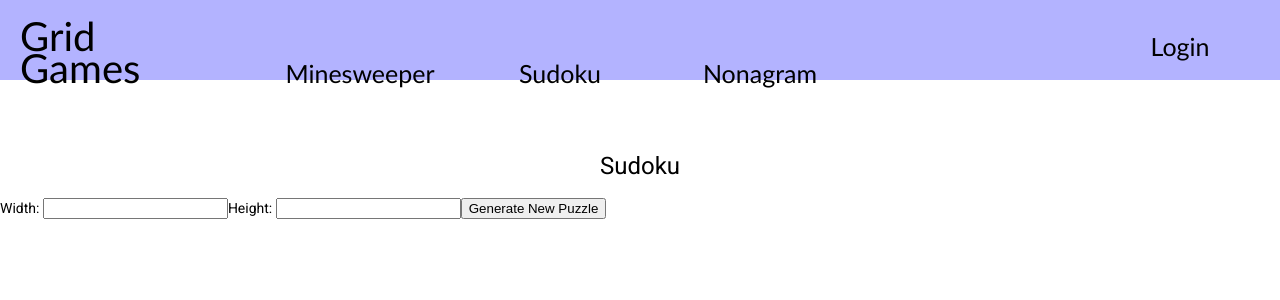
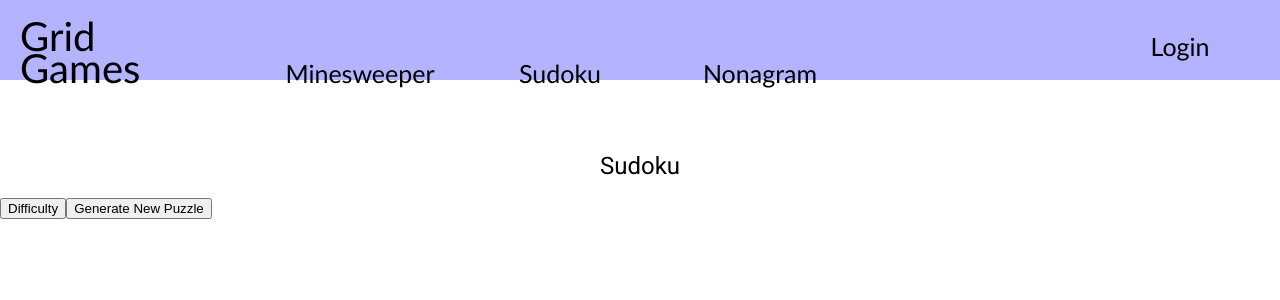
Before and after one commit to MyaDavis5753/Team-Software-Project-K, an Angular app: page /sudoku in a window 1280 px wide. Shown: the top 300 px of the page. Built offline with nearby package versions, Linux system fonts and the light colour scheme.

Commit message:
Attempted to add a dificulty modifyer to the game Future proofed the generate puzzle function to include the dificulty modifyer. Also added a few discriptive comments, that may or may not be seen.

```diff
--- a/src/app/sudoku/sudoku.component.html
+++ b/src/app/sudoku/sudoku.component.html
@@ -1,13 +1,10 @@
 <h1 class="title">Sudoku</h1>
-<form (submit)="generatePuzzle(width, height)">
-    <label>Width:
-        <input type="number" name="nWidth" [(ngModel)]="width" step="1" max="20" ng-pattern="integerval" required/>
-    </label>
-    <label>Height:
-        <input type="number" name="nHeight" [(ngModel)]="height" step="1" max="20" ng-pattern="integerval" required/>
-    </label>
-    <button>Generate New Puzzle</button>
-</form>
+    <button (click)="setDifficulty()">Difficulty</button>
+    <p class="correctSolution" *ngIf="difficulty == 1">Easy</p>
+    <p class="correctSolution" *ngIf="difficulty == 2">Medium</p>
+    <p class="correctSolution" *ngIf="difficulty == 3">Hard</p>
+    <p class="correctSolution" *ngIf="difficulty == 4">Expert</p>
+    <button (click)="generatePuzzle(difficulty)">Generate New Puzzle</button>
 <main>
     <table style="float: left" id='game' *ngIf="squares">
         <tbody>
--- a/src/app/sudoku/sudoku.component.ts
+++ b/src/app/sudoku/sudoku.component.ts
@@ -19,7 +19,14 @@ export class SudokuComponent implements OnInit {
 
   ngOnInit(): void {
   }
-  generatePuzzle(width: number, height: number){
+  setDifficulty(){
+    this.difficulty=this.difficulty+1;
+    if(this.difficulty%5==0){
+      this.difficulty=1;
+    }
+
+  }
+  generatePuzzle(difficulty: number){
 
   this.solution=[
     [],[],[],
```
